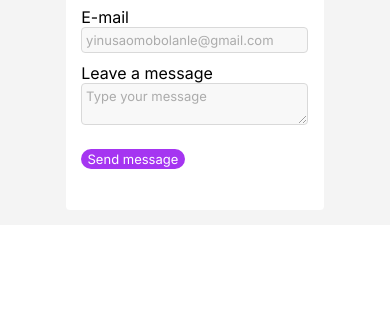
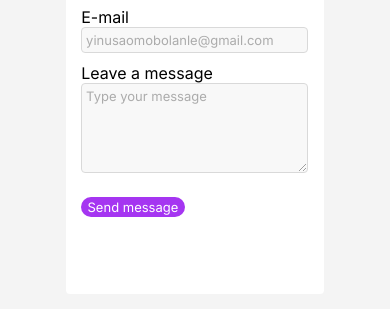
Before and after one commit to oroladejasope7/team75_contact_page, a plain HTML site: page index.html in a window 390 px wide. Shown: the part 165-477 px from the top of the page. Drawn offline with Linux system fonts and the light colour scheme.

Commit message:
My final commit

```diff
--- a/contact.us.css
+++ b/contact.us.css
@@ -98,7 +98,7 @@ p{
     }
     .box{
         padding-top: 6%;
-        height: 30vh;
+        height: 40vh;
         width: 100%;
         margin-bottom: 6%;
     }
--- a/index.html
+++ b/index.html
@@ -25,7 +25,7 @@
                     <label for="email">E-mail</label> <br>
                     <input type="email" name="" required id="" placeholder="yinusaomobolanle@gmail.com"> <br>
                     <label for="txtarea">Leave a message</label> <br>
-                    <textarea name="" id="message" placeholder="Type your message"></textarea> <br>
+                    <textarea name="" cols="10" rows="5" id="message" placeholder="Type your message"></textarea> <br>
                     <button class="btn">Send message</button>
                 </form>
             </div>
```
